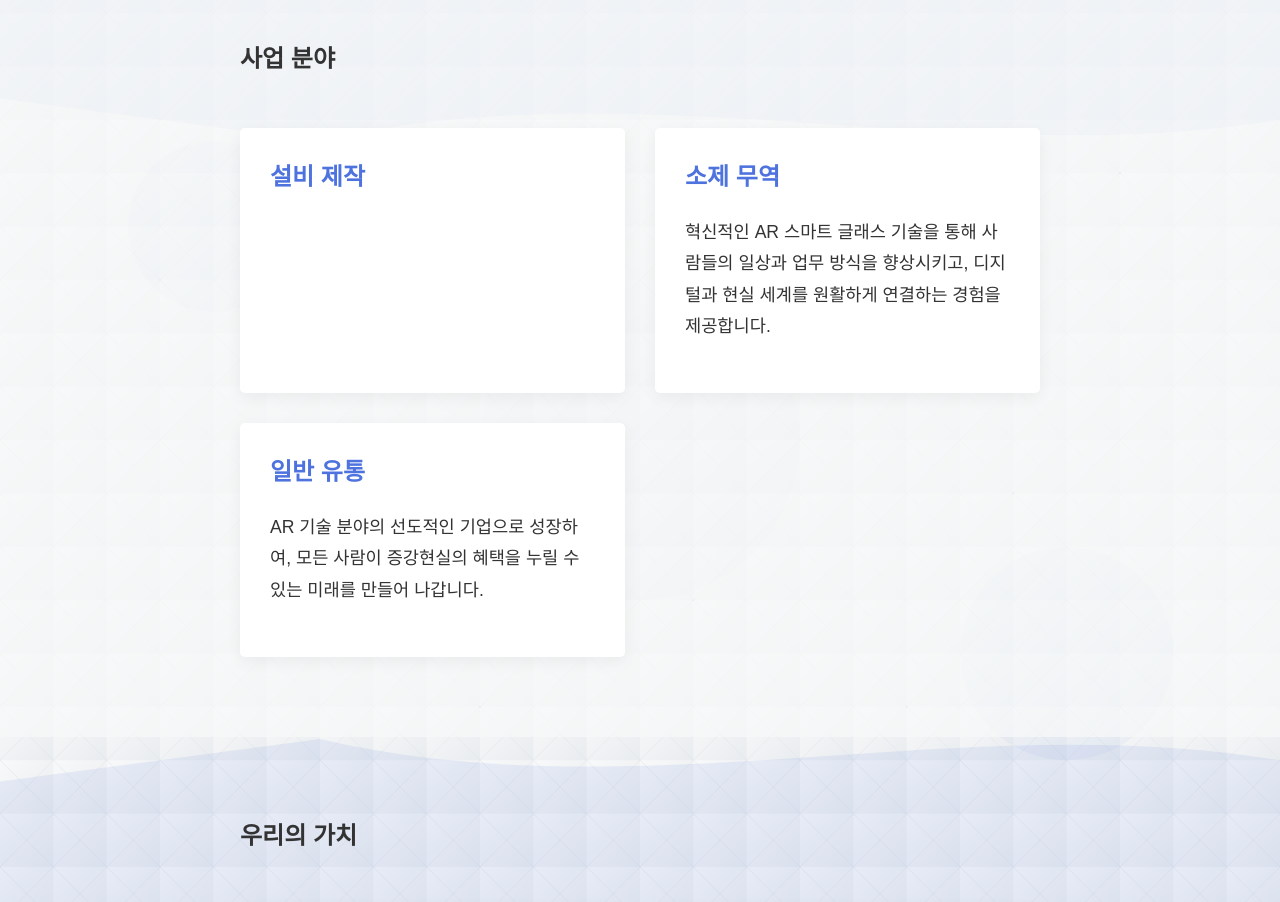
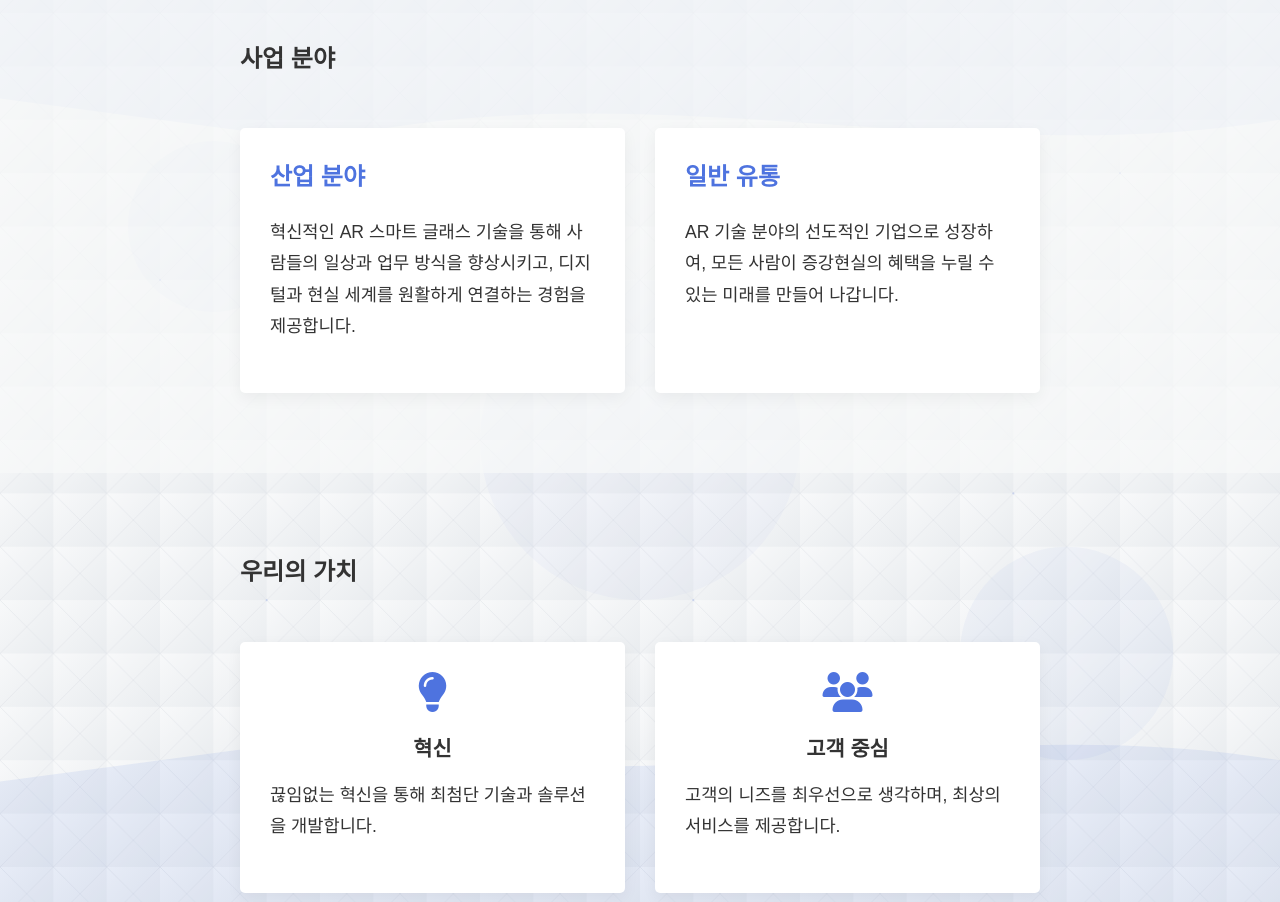
Before and after one commit to hyunseok0630/HomePage, a plain HTML site: page about.html in a window 1280 px wide. Shown: the part 840-1742 px from the top of the page. Drawn offline with Linux system fonts and the light colour scheme.

Commit message:
box delete

```diff
--- a/about.html
+++ b/about.html
@@ -309,10 +309,7 @@
                 <h2>사업 분야</h2>
                 <div class="mission-vision">
                     <div class="mission-box">
-                        <h3>설비 제작</h3>
-                    </div>
-                    <div class="mission-box">
-                        <h3>소제 무역</h3>
+                        <h3>산업 분야</h3>
                         <p>혁신적인 AR 스마트 글래스 기술을 통해 사람들의 일상과 업무 방식을 향상시키고, 디지털과 현실 세계를 원활하게 연결하는 경험을 제공합니다.</p>
                     </div>
                     <div class="vision-box">
```
